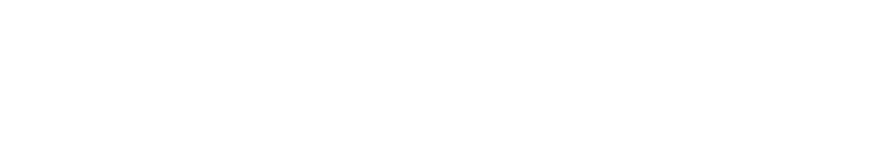
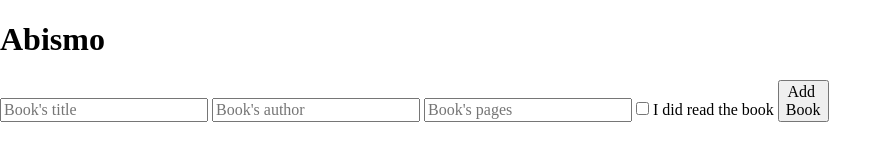
Before and after one commit to Charonmortis/library, a plain HTML site: page index.html in a window 1280 px wide. Shown: the whole page, without its empty margins (0-892 px from the left). Drawn offline with nearby package versions, Linux system fonts and the light colour scheme; a web font is replaced by a local one.

Commit message:
header html bones added

```diff
--- a/index.html
+++ b/index.html
@@ -9,6 +9,19 @@
     <link rel="stylesheet" href="https://use.typekit.net/peu2vdw.css">
 </head>
 <body>
+    <header>
+        <h1>Abismo</h1>
+        <div class="inputField">
+            <input type="text" placeholder="Book's title">
+            <input type="text" placeholder="Book's author">
+            <input type="text" placeholder="Book's pages">
 
+            <label for="read" class="checkboxStyle"></label>
+            <input type="checkbox" id="read">
+            <label for="read">I did read the book</label>
+
+            <input type="button" value="Add &#10Book">
+        </div>
+    </header>
 </body>
 </html>
```
